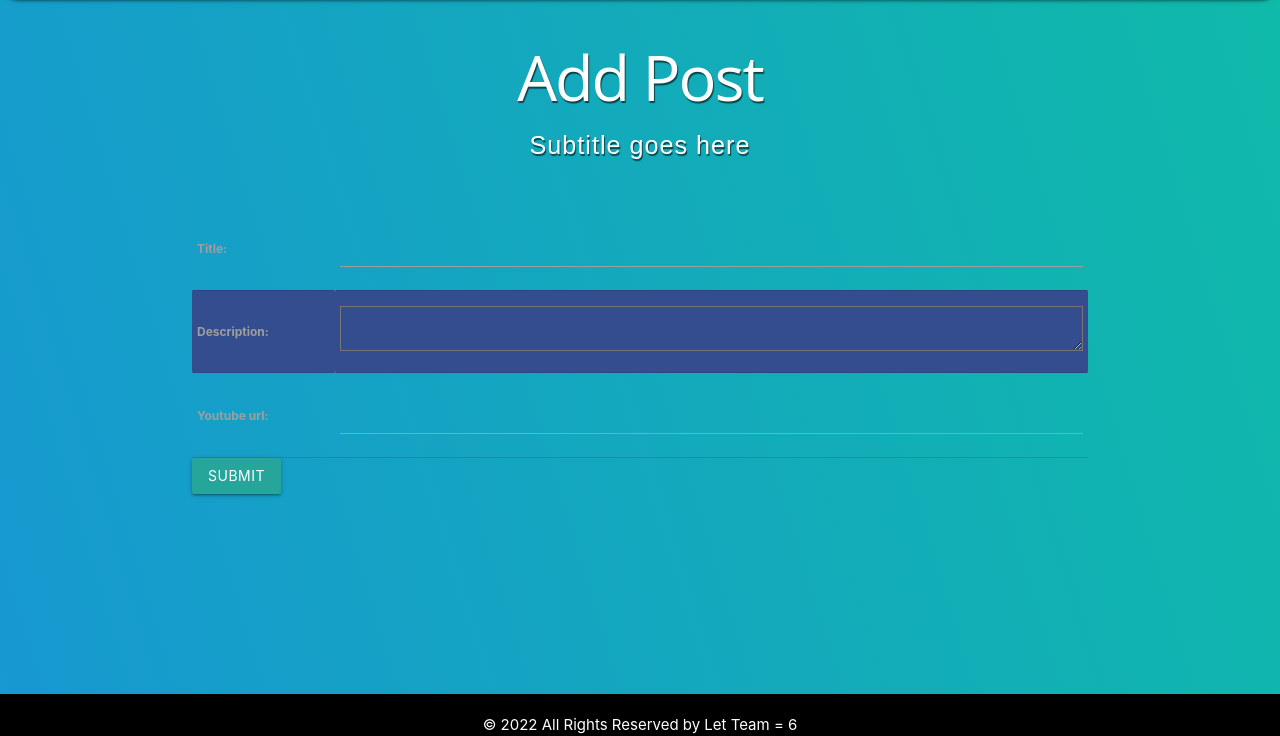
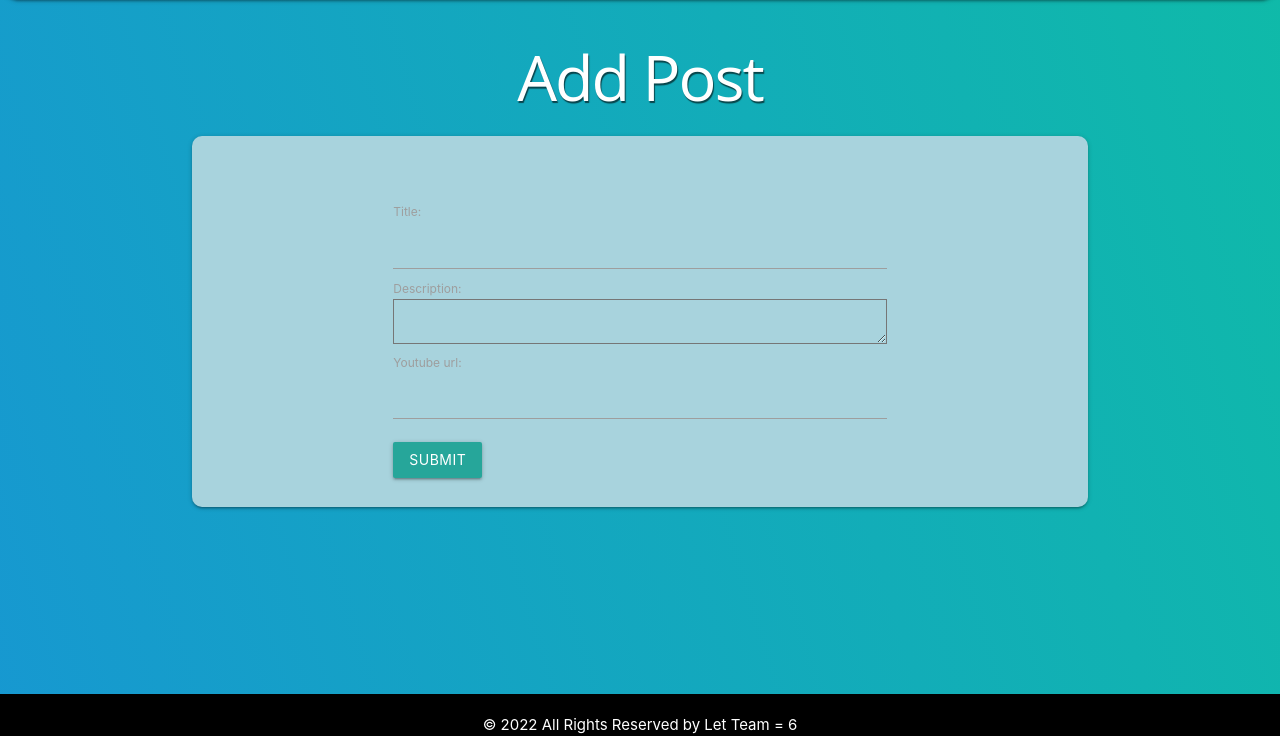
Before and after one commit to Brosari0/showtube, a Django app: page /posts/create/ in a window 1280 px wide. Shown: the part 64-800 px from the top of the page. Run offline with Django 4.2, Linux system fonts and the light colour scheme; the visitor is signed in with stand-in values (Sample User, id 1).

Commit message:
more styling for detail, index, forms templates

```diff
--- a/main_app/static/style.css
+++ b/main_app/static/style.css
@@ -1,4 +1,6 @@
-* {}
+* {
+    /* height: 100vh; */
+}
 
 nav {
     border-bottom-left-radius: 20px;
@@ -110,7 +112,7 @@ h1 {
     text-shadow: 1px 2px 1px rgba(0, 0, 0, 0.6);
 }
 
-h1:after {
+/* h1:after {
     display: block;
     color: #fff;
     letter-spacing: 1px;
@@ -118,7 +120,7 @@ h1:after {
     content: 'Subtitle goes here';
     font-size: 0.4em;
     text-align: center;
-}
+} */
 
 .button-line {
     font-family: 'Open Sans', sans-serif;
@@ -156,8 +158,6 @@ button {
 button > a {
     color: #e0f7fa;
 
-
-
 }
 
 #commentbtn{
@@ -168,11 +168,14 @@ button > a {
     padding: 5px;
 }
 
-#posttitle{
+.posttitle{
 display: flex;
 justify-content: space-between;
 }
 
+.card-content {
+    margin: 25px 100px 5px 100px !important;
+}
 
 #toppost{
     display: flex;
@@ -185,7 +188,22 @@ justify-content: space-between;
     justify-content: flex-end;
 }
 
-tr:nth-child(even) {background-color: rgb(51, 77, 143)}
+/* tr:nth-child(1) {
+    background-color: #64b5f6;
+} */
+
+/* tr:nth-child(1) {
+    background-color: #1976d2;
+} */
+
+thead {
+    background-color: #7d9eb7;
+}
+
+tr:nth-child(even) {
+    background-color: #1976d2;
+}
+
 
 /* CSS */
 .button-85 {
@@ -249,3 +267,7 @@ tr:nth-child(even) {background-color: rgb(51, 77, 143)}
   top: 0;
   border-radius: 10px;
 }
+/* iframe {
+    justify-content: center;
+    align-items: center;
+} */
--- a/main_app/templates/main_app/post_form.html
+++ b/main_app/templates/main_app/post_form.html
@@ -3,13 +3,15 @@
 
 
   <h1>Add Post</h1>
-
+<div class="card">
+  <div class="card-content" id="toppost" >
 <form action="" method="POST">
     {% csrf_token %}
-    <table>
-        {{form.as_table}}
-    </table>
+    <ul>
+      {{form.as_ul}}
+    </ul>
     <input type="submit" value="submit" class="btn">
 </form>
-
+</div>
+</div>
 {% endblock %}
```
Also changed, not shown: main_app/templates/posts/detail.html (+7 -13 lines), main_app/templates/posts/index.html (+8 -7 lines).
